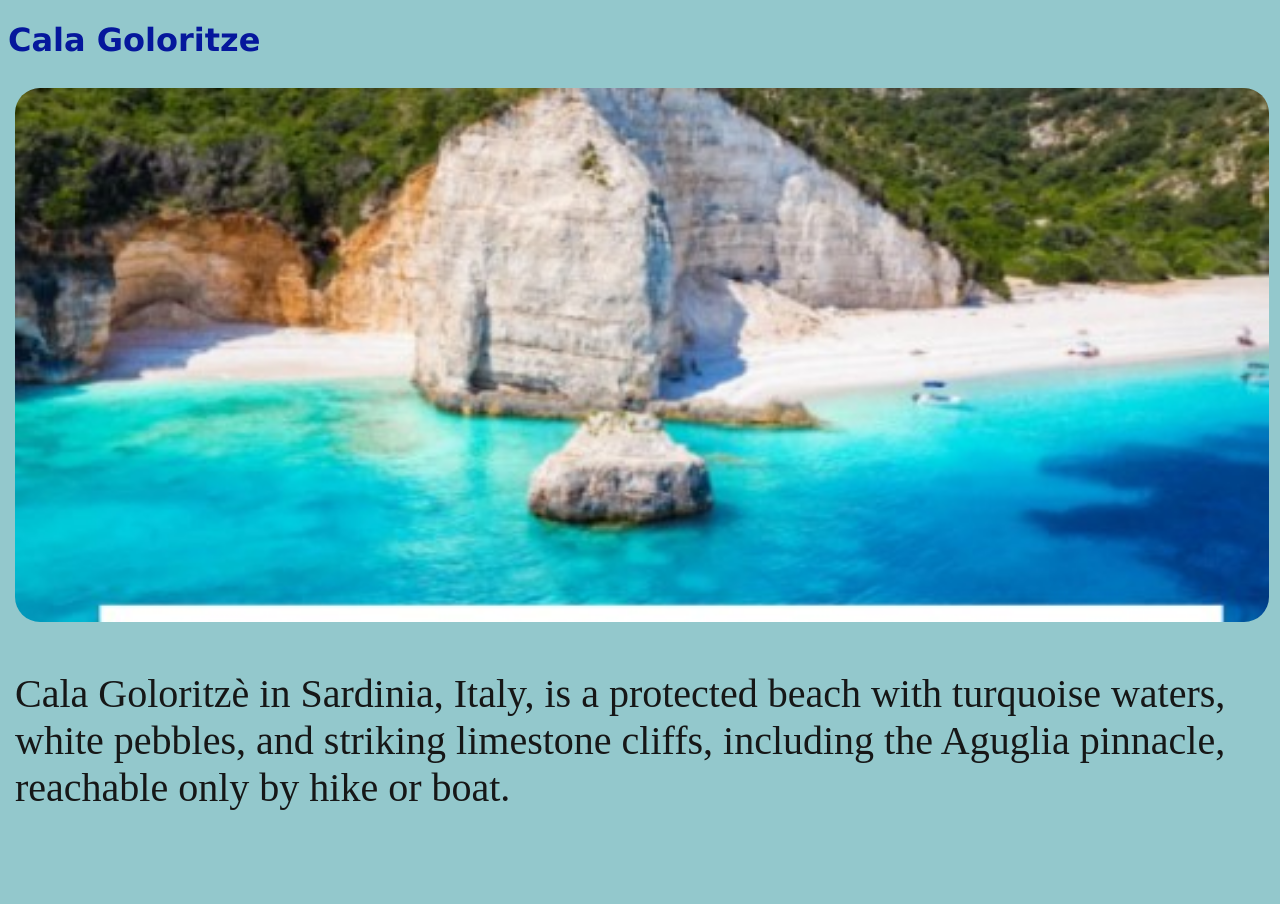
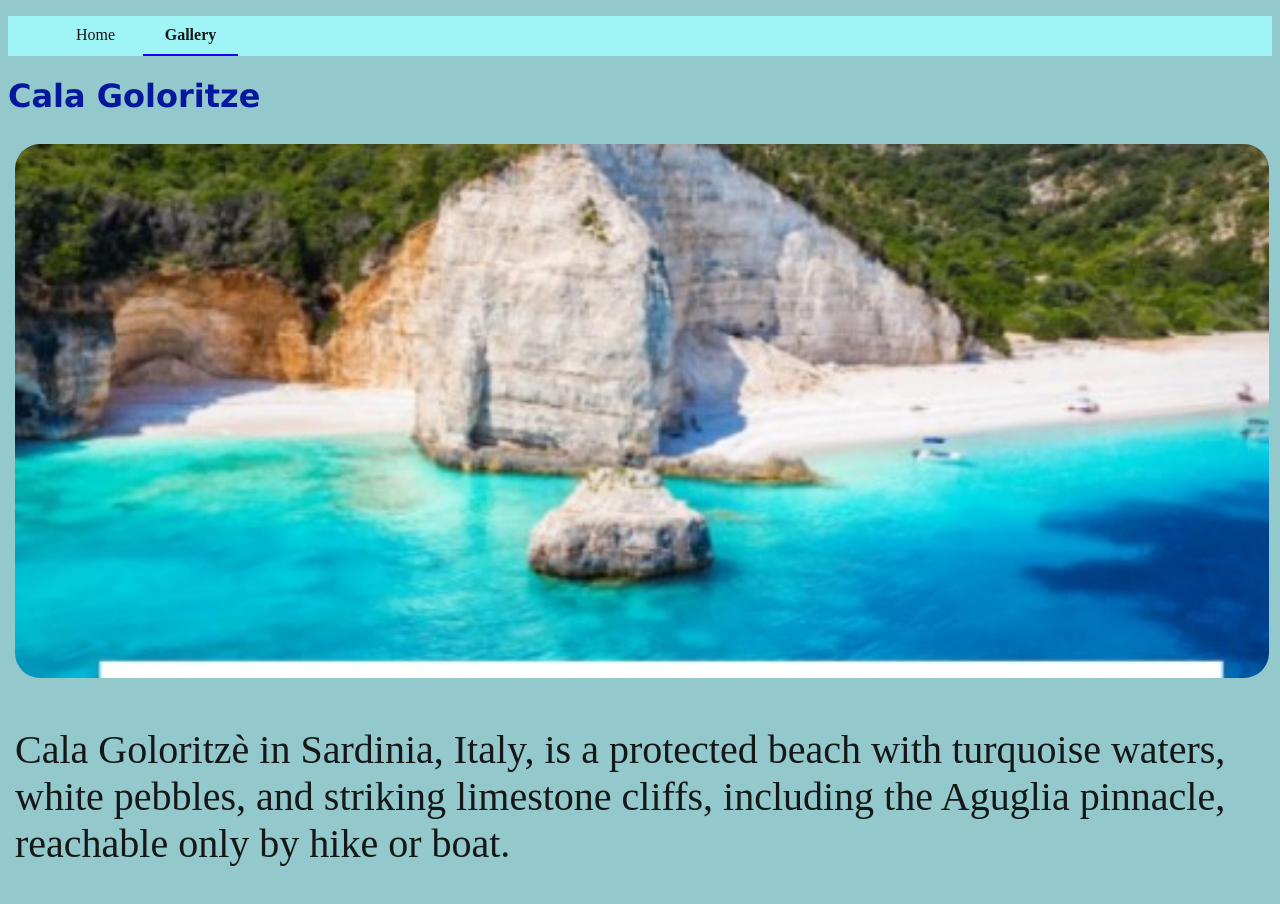
Before and after one commit to agustinasoto-rgb/WORLD-BEST-BEACHES-PLACES, a plain HTML site: page pagina5.html in a window 1280 px wide. Before the commit the page ends 862 px from the top, so only its background shows below. Drawn offline with Linux system fonts and the light colour scheme.

Commit message:
Add files via upload

```diff
--- a/pagina5.html
+++ b/pagina5.html
@@ -7,6 +7,18 @@
 	<link rel="stylesheet" type="text/css" href="styles.css">
 </head>
 <body>
+	<ul>
+		<li>
+			<a href="index.html">
+				Home
+			</a>
+		</li>
+		<li>
+			<a class="active" href="pagina2.html">
+				Gallery
+			</a>
+		</li>
+		</ul>
 	<table width="100%" align="centre">
 		<tr>
 			<td colspan="2"></td>
```
Also changed, not shown: pagina6.html (+12 -0 lines), pagina7.html (+12 -0 lines), pagina8.html (+12 -0 lines).
